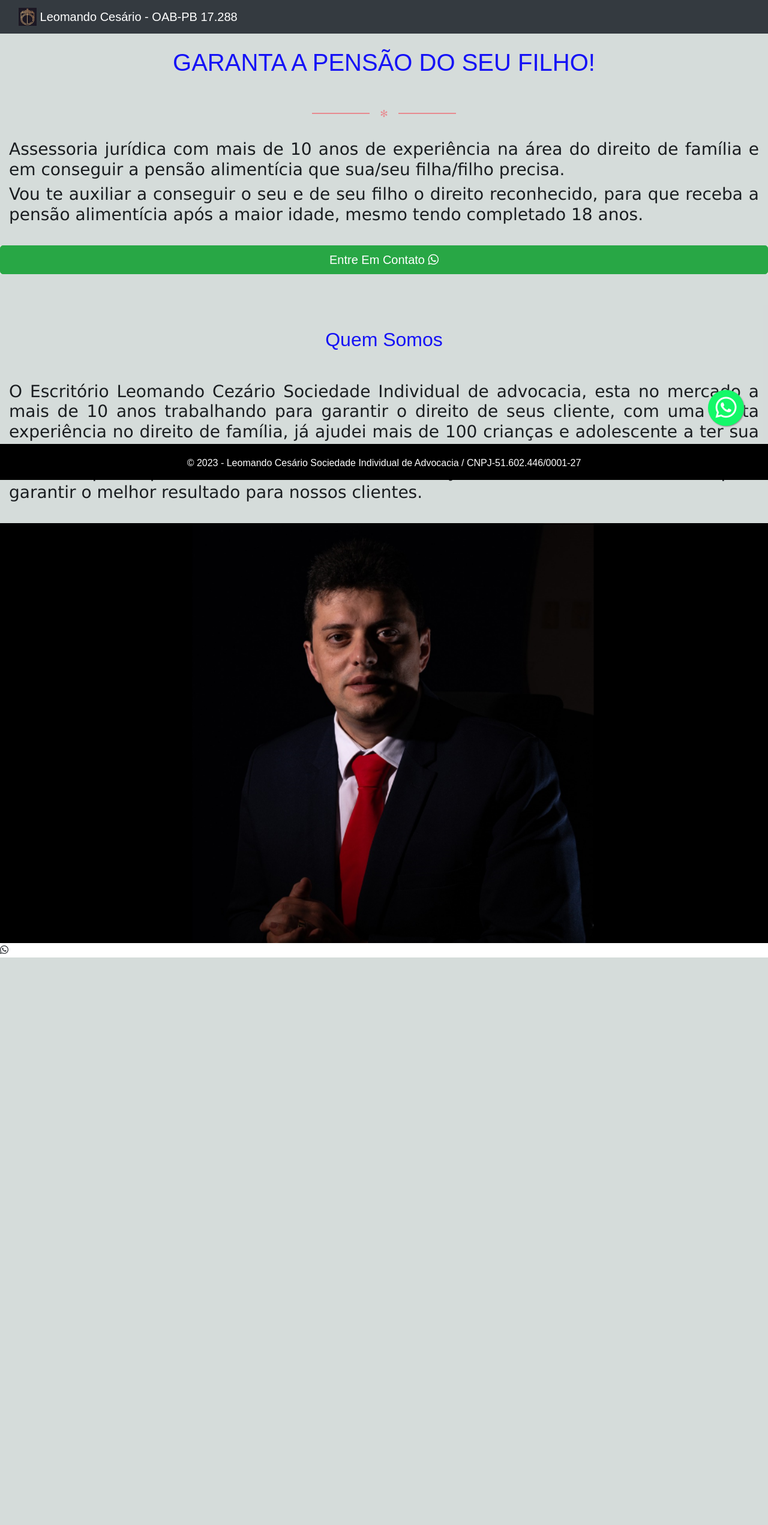
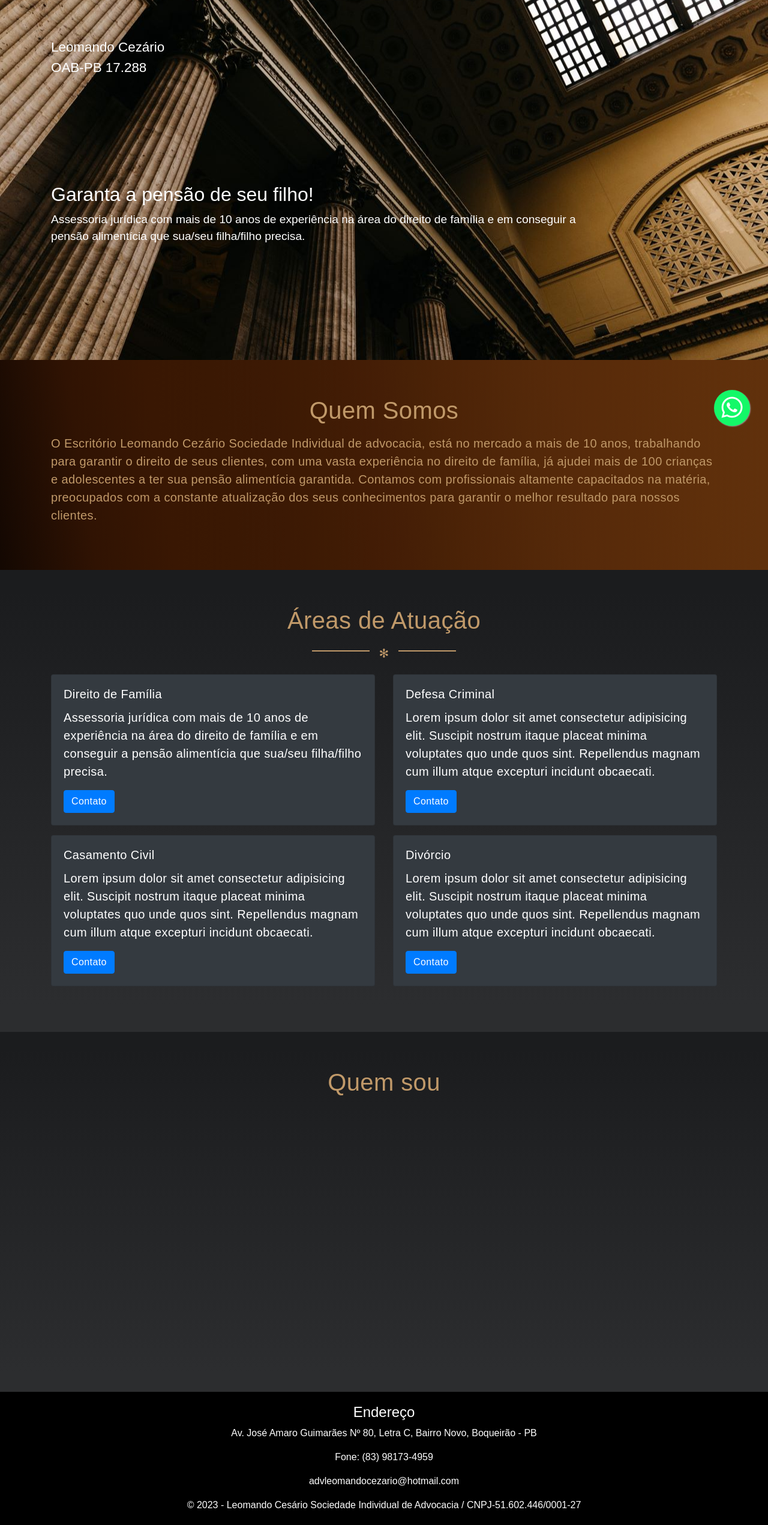
Before and after one commit to linduarte86/siteLeo, a PHP site: page / in a window 1280 px wide. Shown: the whole page at 60% size. Before the commit the page ends 1596 px from the top, so only its background shows below. Run offline with PHP 8.4, Linux system fonts and the light colour scheme; some libraries are stand-ins or nearby versions.

Commit message:
updatePaginaModificada

```diff
--- a/assets/css/style.css
+++ b/assets/css/style.css
@@ -6,83 +6,72 @@
     padding: 0px;
 }
 
+header {
+    width: 100%;
+    height: 600px;
+    display:block;
+    color: #FFF;
+    background-image: url(../img/design-de-interiores-de-uma-arquitetura-antiga.jpg);
+    background-repeat: no-repeat;
+    background-position: center;
+    background-size: cover;
+}
+
+section {
+    width: 100%;
+    height: auto;
+}
+
+#quem-somos {
+    background: linear-gradient(81.02deg, #140802 0.26%, #301303 12.12%, #391703 21.95%, #3A1803 30.06%, #3C1904 36.73%, #3F1B04 42.27%, #421C05 46.96%, #451E06 51.11%, #482106 55.01%, #4C2307 58.94%, #4F2508 63.22%, #532809 68.13%, #572A0A 73.97%, #5A2C0A 81.03%, #5E2F0B 89.61%, #61310C 100%);
+}
+
+#area-atuacao, #sobre-me {
+    background: linear-gradient(180deg, #1B1C1E 4.71%, #2C2D2F 94.32%);
+}
+
+.quemSomos,.areaAtuacao,.sobreMe {
+    font-weight: 500;
+    font-size: 20px;
+    line-height: 150%;
+    letter-spacing: 0.02em;
+    color: #C09969;
+    overflow: hidden;
+    padding-top: 60px;
+    padding-bottom: 60px;
+}
+
+.sobreMe {
+    width: 100%;
+    height: 600px;
+}
+
+
+.logoH3 {
+    padding-top: 60px;
+}
+
+.p-header {
+    font-size:larger;
+    font-family:sans-serif;
+}
+
+.conteudoHeader {
+    width: 80%;
+    padding-top: 170px;
+}
+
 footer {
     background-color: black;
-    position: fixed;
+    position:relative;
     bottom: 0;
     left: 0;
     right: 0;
     color: white;
     text-align: center;
     padding-top: 20px;
-}
-
-section {
-    padding-top: 0px;
-    padding-bottom: 0px;
-    height: auto;
-}
-
-.section1 {
-    background-color: #abc2c249;
-    padding-top: 0px;
     padding-bottom: 5px;
 }
-
-.section2 {
-    background-color: #abc2c249;
-    padding-top: 10px;
-    padding-bottom: 5px;
-}
-
-.section3 {
-    background-image: url(../img/img5Leo.png);
-    background-repeat: no-repeat;
-    background-size: 100%;
-    background-position: center;
-    background-size: cover;
-    padding-top: 350px;
-    padding-bottom: 350px;
-}
-
-.suaDuvida {
-    display: flex;
-    justify-content:center;
-    position: relative;
-}
-
-.duvida {
-    color: white;
-    position: absolute;
-    top: 50%;
-}
-
-#conteudo {
-    margin: 30px auto;
-    color: rgb(26, 29, 32);
-    text-align: justify;
-    font-family:Verdana, Geneva, Tahoma, sans-serif;
-}
-
-.titulo {
-    padding-top: 30px;
-    margin: 50px auto;
-    text-align: center;
-    color: rgba(10, 6, 248, 0.945);
-}
-
-
-.bgImagem {
-    background-image: url(../img/img5Leo.png);
-    background-repeat: no-repeat;
-    background-size: 50%;
-    background-position: center;
-    background-size: cover;
-    padding-top: 350px;
-    padding-bottom: 350px;
-  }
-
-
 
 .filter {
     -webkit-backdrop-filter: sepia(15px);
@@ -97,13 +86,13 @@
     width: 60px;
     height: 60px;
     bottom: 90px;
-    right: 40px;
+    right: 30px;
     background-color: #14f868;
     color: #FFF;
     border-radius: 30px;
-    text-align: center;
+    text-align:center;
     font-size: 40px;
-    box-shadow: 1px 1px 2px #888;
+    box-shadow: 1px 1px 2px #9b9292;
     z-index: 1000;
 }
 
@@ -133,10 +122,10 @@
 }
 
 .separator-danger {
-    color: #e78b90;
+    color: #C09969;
 }
 
 .separator-danger:before,
 .separator-danger:after {
-    border-color: #e78b90;
+    border-color: #C09969;
 }
--- a/assets/js/script.js
+++ b/assets/js/script.js
@@ -3,7 +3,7 @@
 */
 
 // Função escreve título letra por letra / Ativo função piscar
-const titulo = document.querySelector('h1');
+/*const titulo = document.querySelector('h1');
 
 function escreveTitulo(elemento) {
      const textoArray = elemento.innerHTML.split('');
@@ -16,11 +16,11 @@
 
     /*setInterval(() => {
         elemento.style.visibility = (elemento.style.visibility == 'hidden' ? '' : 'hidden');
-    }, 700);*/
+    }, 700);
 
 }
 escreveTitulo(titulo);
 // -------------------------------------------------
 
 
-// -------------------------------------------------
+// -------------------------------------------------*/
--- a/index.php
+++ b/index.php
@@ -8,8 +8,7 @@
     <link rel="icon" type="image/png" sizes="96x96" href="./assets/img/logoNav.png">
 
     <!-- Bootstrap CSS -->
-    <link rel="stylesheet" href="https://stackpath.bootstrapcdn.com/bootstrap/4.1.3/css/bootstrap.min.css"
-        integrity="sha384-MCw98/SFnGE8fJT3GXwEOngsV7Zt27NXFoaoApmYm81iuXoPkFOJwJ8ERdknLPMO" crossorigin="anonymous">
+    <link rel="stylesheet" href="https://stackpath.bootstrapcdn.com/bootstrap/4.1.3/css/bootstrap.min.css" integrity="sha384-MCw98/SFnGE8fJT3GXwEOngsV7Zt27NXFoaoApmYm81iuXoPkFOJwJ8ERdknLPMO" crossorigin="anonymous">
 
     <!-- icons -->
     <link href="http://maxcdn.bootstrapcdn.com/font-awesome/latest/css/font-awesome.min.css" rel="stylesheet">
@@ -23,89 +22,137 @@
 
 <!-- Corpo do html -->
 
-<body id="bg">
+<body>
 
     <!-- Cabeçalho -->
     <header>
-        <nav class="navbar navbar-expand-lg navbar-dark bg-dark fixed-top" role="navigation">
-            <a class="navbar-brand col-sm-4" target="_blank" href="https://api.whatsapp.com/send?phone=5583981734959">
-                <img src="./assets/img/logoNav.png" width="30" height="30" class="d-inline-block align-top" alt="">
-                Leomando Cesário - OAB-PB 17.288
-            </a>
-        </nav>
+        <div class="container">
+            <h3 class="logoH3">
+                <small>Leomando Cezário</small>
+                <br>
+                <small>OAB-PB 17.288</small>
+            </h3>
+        </div>
+
+        <div class="container">
+            <div class="conteudoHeader">
+                <h2>
+                    Garanta a pensão de seu filho!
+                </h2>
+                <p class="p-header">
+                    Assessoria jurídica com mais de 10 anos de experiência na área do direito de família e em conseguir a pensão alimentícia que sua/seu filha/filho precisa.
+                </p>
+            </div>
+        </div>
     </header>
 
     <!-- Main -->
     <main class="filter">
 
-        <!-- Seção única -->
-        <section>
-            <div class="container-fluid section1">
-                <h1 class="titulo">GARANTA A PENSÃO DO SEU FILHO!</h1>
-                <div class="separator separator-danger">✻</div>
-                <article id="conteudo">
-                    <p class="h3">Assessoria jurídica com mais de 10 anos de experiência na área do direito de família e
-                        em conseguir a pensão alimentícia que sua/seu filha/filho precisa.</p>
+        <!-- Seção 1: Quem Somos -->
+        <section id="quem-somos">
+            <div class="container quemSomos">
+                <blockquote class="blockquote text-center">
+                    <h1>Quem Somos</h1>
+                </blockquote>
 
-                    <p class="h3">Vou te auxiliar a conseguir o seu e de seu filho o direito reconhecido, para que
-                        receba a pensão alimentícia após a maior idade, mesmo tendo completado 18 anos.</p>
-                </article>
-            </div>
-
-            <a href="https://api.whatsapp.com/send?phone=5583981734959" class="btn btn-success btn-lg btn-block"
-                role="button" aria-pressed="true" target="_blank">Entre Em Contato
-                <i class="fa fa-whatsapp"></i>
-            </a>
-
-        </section>
-
-        <!--<div class="separator separator-danger">✻</div>-->
-
-        <section class="section2">
-            <div class="container-fluid">
-                <h2 class="titulo">Quem Somos</h2>
-                <article id="conteudo">
-                    <p class="h3">O Escritório Leomando Cezário Sociedade Individual de advocacia, esta no mercado a mais
-                        de 10 anos trabalhando para garantir o direito de seus cliente, com uma vasta experiência no
-                        direito de família, já ajudei mais de 100 crianças e adolescente a ter sua pensão alimentícia
-                        garantida.
-                        Contamos com profissionais altamente capacitados na matéria, preocupados com a constante
-                        atualização dos seus conhecimentos para garantir o melhor resultado para nossos clientes.</p>
-                </article>
+                <p>O Escritório Leomando Cezário Sociedade Individual de advocacia, está no mercado a mais de 10 anos, trabalhando para garantir o direito de seus clientes, com uma vasta experiência no direito de família, já ajudei mais de 100 crianças e adolescentes a ter sua pensão alimentícia garantida.
+                    Contamos com profissionais altamente capacitados na matéria, preocupados com a constante atualização dos seus conhecimentos para garantir o melhor resultado para nossos clientes.
+                </p>
             </div>
         </section>
 
-        <!--<div class="separator separator-danger">✻</div>-->
+        <!-- Seção 2: Principais áreas de atuação -->
+        <section id="area-atuacao">
+            <div class="container areaAtuacao">
+                <blockquote class="blockquote text-center">
+                    <h1>Áreas de Atuação</h1>
+                </blockquote>
 
-        <section class="section3">
-            <div class="container-fluid suaDuvida">
+                <div class="separator separator-danger">✻</div>
+
+                <div class="row">
+                    <div class="col-sm-6">
+                        <div class="card text-white bg-dark mb-3">
+                            <div class="card-body">
+                                <h5 class="card-title">Direito de Família</h5>
+                                <p class="card-text">Assessoria jurídica com mais de 10 anos de experiência na área do direito de família e em conseguir a pensão alimentícia que sua/seu filha/filho precisa.</p>
+                                <a href="#" class="btn btn-primary">Contato</a>
+                            </div>
+                        </div>
+                    </div>
+                    <div class="col-sm-6">
+                        <div class="card text-white bg-dark mb-3">
+                            <div class="card-body">
+                                <h5 class="card-title">Defesa Criminal</h5>
+                                <p class="card-text">Lorem ipsum dolor sit amet consectetur adipisicing elit. Suscipit nostrum itaque placeat minima voluptates quo unde quos sint. Repellendus magnam cum illum atque excepturi incidunt obcaecati.</p>
+                                <a href="#" class="btn btn-primary">Contato</a>
+                            </div>
+                        </div>
+                    </div>
+                    <div class="col-sm-6">
+                        <div class="card text-white bg-dark mb-3">
+                            <div class="card-body">
+                                <h5 class="card-title">Casamento Civil</h5>
+                                <p class="card-text">Lorem ipsum dolor sit amet consectetur adipisicing elit. Suscipit nostrum itaque placeat minima voluptates quo unde quos sint. Repellendus magnam cum illum atque excepturi incidunt obcaecati.</p>
+                                <a href="#" class="btn btn-primary">Contato</a>
+                            </div>
+                        </div>
+                    </div>
+                    <div class="col-sm-6">
+                        <div class="card text-white bg-dark mb-3">
+                            <div class="card-body">
+                                <h5 class="card-title">Divórcio</h5>
+                                <p class="card-text">Lorem ipsum dolor sit amet consectetur adipisicing elit. Suscipit nostrum itaque placeat minima voluptates quo unde quos sint. Repellendus magnam cum illum atque excepturi incidunt obcaecati.</p>
+                                <a href="#" class="btn btn-primary">Contato</a>
+                            </div>
+                        </div>
+                    </div>
+                </div>
 
             </div>
         </section>
 
+        <!-- Seção 3: Depoimentos de clientes -->
+        <section id="sobre-me">
+            <div class="container sobreMe">
+                <blockquote class="blockquote text-center">
+                    <h1>Quem sou</h1>
+                </blockquote>
+
+
+            </div>
+        </section>
+
+        <!-- Seção 3: Depoimentos de clientes -->
+        <!--<section id="depoimento-cliente">
+            Section Depoimento de Clientes
+        </section>-->
+
+        <!--<div class="separator separator-danger">✻</div>-->
     </main>
 
-    <!-- Roda Pé da landind page -->
+    <!-- Roda Pé -->
     <footer class="footer">
+        <div class="contatos">
+            <h4>Endereço</h4>
+            <p>Av. José Amaro Guimarães Nº 80, Letra C, Bairro Novo, Boqueirão - PB</p>
+            <p>Fone: (83) 98173-4959</p>
+            <p>advleomandocezario@hotmail.com</p>
+        </div>
         <p>&copy; 2023 - Leomando Cesário Sociedade Individual de Advocacia / CNPJ-51.602.446/0001-27</p>
     </footer>
 
     <!-- Scripts -->
-    <script src="https://code.jquery.com/jquery-3.3.1.slim.min.js"
-        integrity="sha384-q8i/X+965DzO0rT7abK41JStQIAqVgRVzpbzo5smXKp4YfRvH+8abtTE1Pi6jizo"
-        crossorigin="anonymous"></script>
-    <script src="https://cdnjs.cloudflare.com/ajax/libs/popper.js/1.14.3/umd/popper.min.js"
-        integrity="sha384-ZMP7rVo3mIykV+2+9J3UJ46jBk0WLaUAdn689aCwoqbBJiSnjAK/l8WvCWPIPm49"
-        crossorigin="anonymous"></script>
-    <script src="https://stackpath.bootstrapcdn.com/bootstrap/4.1.3/js/bootstrap.min.js"
-        integrity="sha384-ChfqqxuZUCnJSK3+MXmPNIyE6ZbWh2IMqE241rYiqJxyMiZ6OW/JmZQ5stwEULTy"
-        crossorigin="anonymous"></script>
+    <script src="https://code.jquery.com/jquery-3.3.1.slim.min.js" integrity="sha384-q8i/X+965DzO0rT7abK41JStQIAqVgRVzpbzo5smXKp4YfRvH+8abtTE1Pi6jizo" crossorigin="anonymous"></script>
+    <script src="https://cdnjs.cloudflare.com/ajax/libs/popper.js/1.14.3/umd/popper.min.js" integrity="sha384-ZMP7rVo3mIykV+2+9J3UJ46jBk0WLaUAdn689aCwoqbBJiSnjAK/l8WvCWPIPm49" crossorigin="anonymous"></script>
+    <script src="https://stackpath.bootstrapcdn.com/bootstrap/4.1.3/js/bootstrap.min.js" integrity="sha384-ChfqqxuZUCnJSK3+MXmPNIyE6ZbWh2IMqE241rYiqJxyMiZ6OW/JmZQ5stwEULTy" crossorigin="anonymous"></script>
 
     <script src="./assets/js/script.js"></script>
 
     <!-- Símbolo Whatsapp -->
     <a class="linkZap" href="https://api.whatsapp.com/send?phone=5583981734959" target="_blank">
-        <i class="fa fa-whatsapp">
+        <i class="fa fa-whatsapp"></i>
     </a>
 
 </body>
```
Also changed, not shown: assets/img/design-de-interiores-de-uma-arquitetura-antiga.jpg (added), assets/img/faceLeo.png (deleted), assets/img/img1Leo.jpeg (deleted), assets/img/img2Leo.jpeg (deleted), assets/img/img3Leo.jpeg (deleted), assets/img/img4Leo.jpeg (deleted), assets/img/img5Leo.png (deleted), assets/img/logo.png (deleted).
